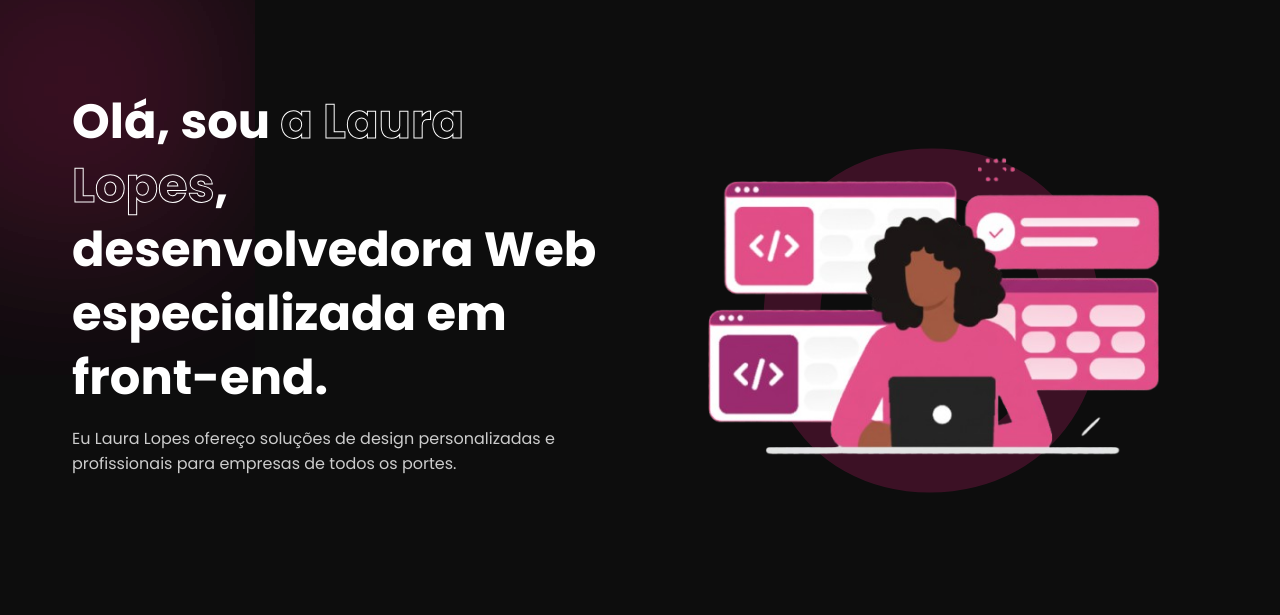
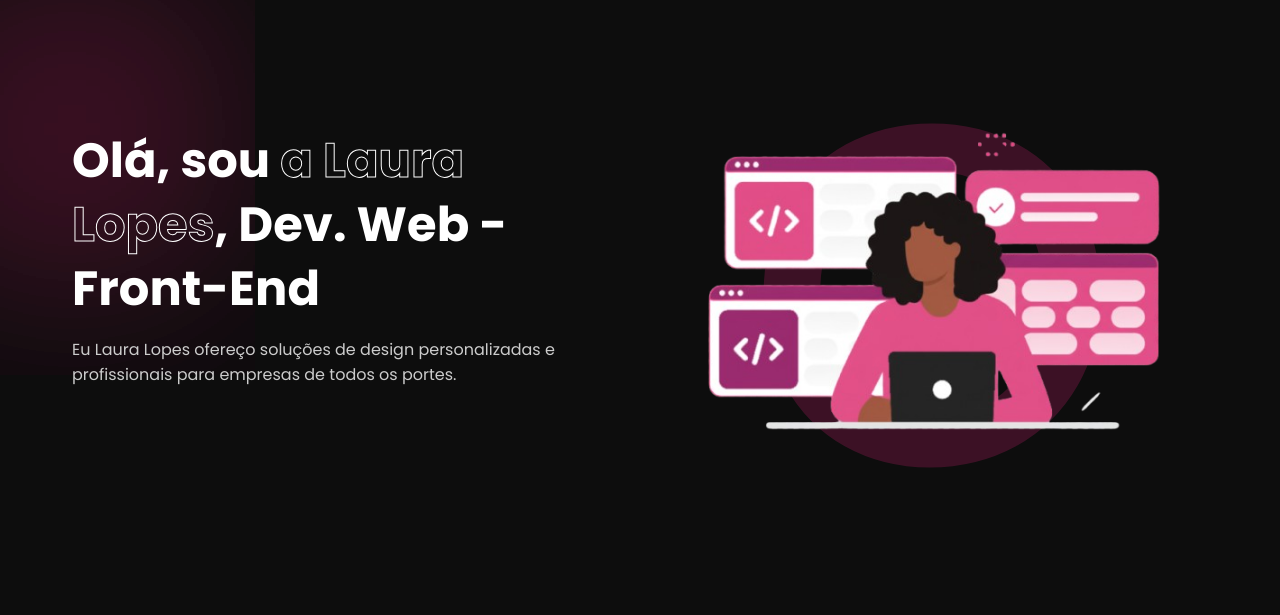
Before and after one commit to lauralopes211/Portifolio, a plain HTML site: page index.html in a window 1280 px wide. Shown: the part 134-749 px from the top of the page. Drawn offline with nearby package versions, Linux system fonts and the light colour scheme.

Commit message:
Update index.html

```diff
--- a/index.html
+++ b/index.html
@@ -34,7 +34,7 @@
         <div class="content">
             <span class="blur"></span>
             <span class="blur"></span>
-            <H1>Olá, sou <span> a Laura Lopes</span>, desenvolvedora Web especializada em front-end.</H1>
+            <H1>Olá, sou <span> a Laura Lopes</span>, Dev. Web - Front-End</H1>
             <p>
                 Eu Laura Lopes ofereço soluções de design personalizadas
                 e profissionais para empresas de todos os portes.
```
